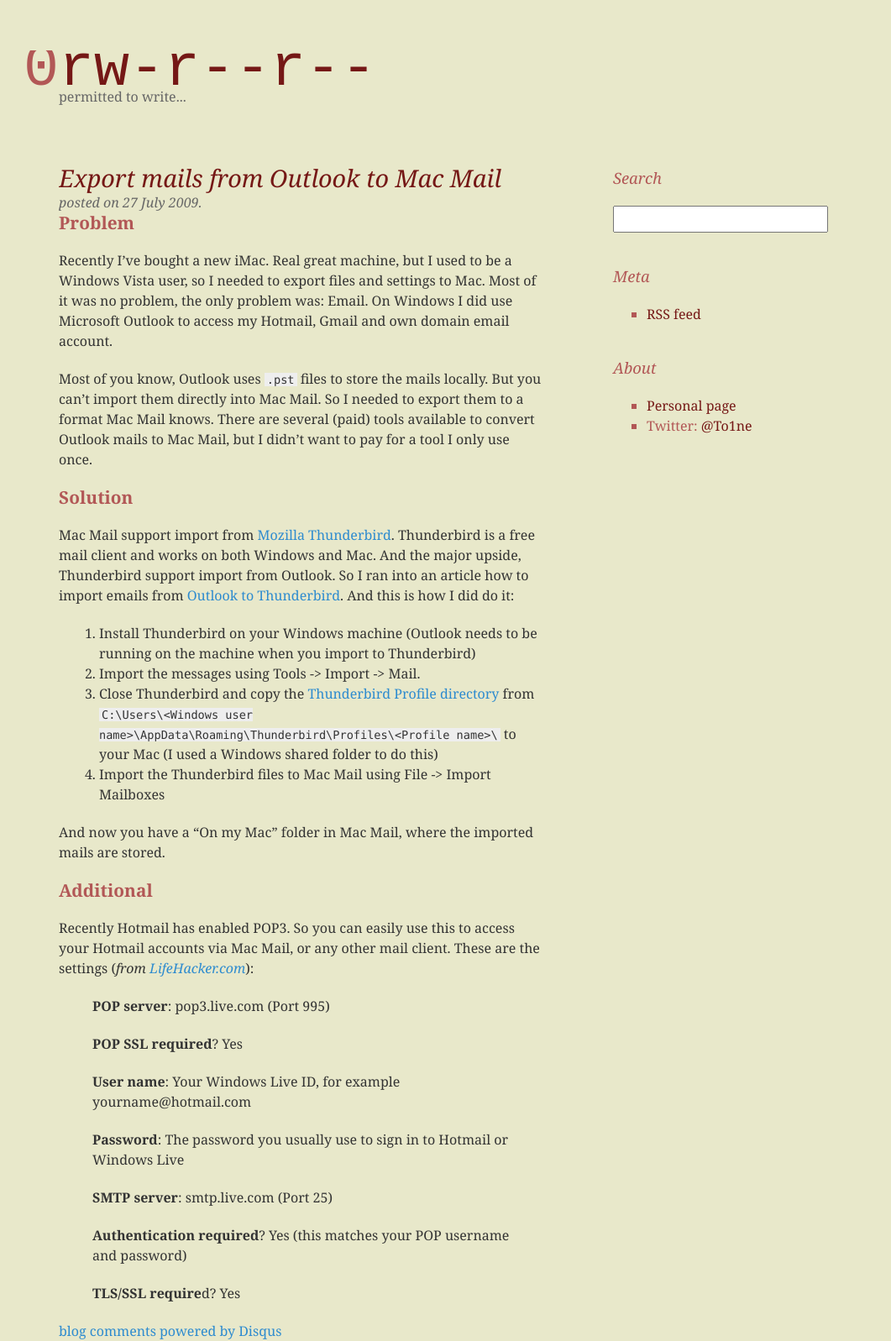
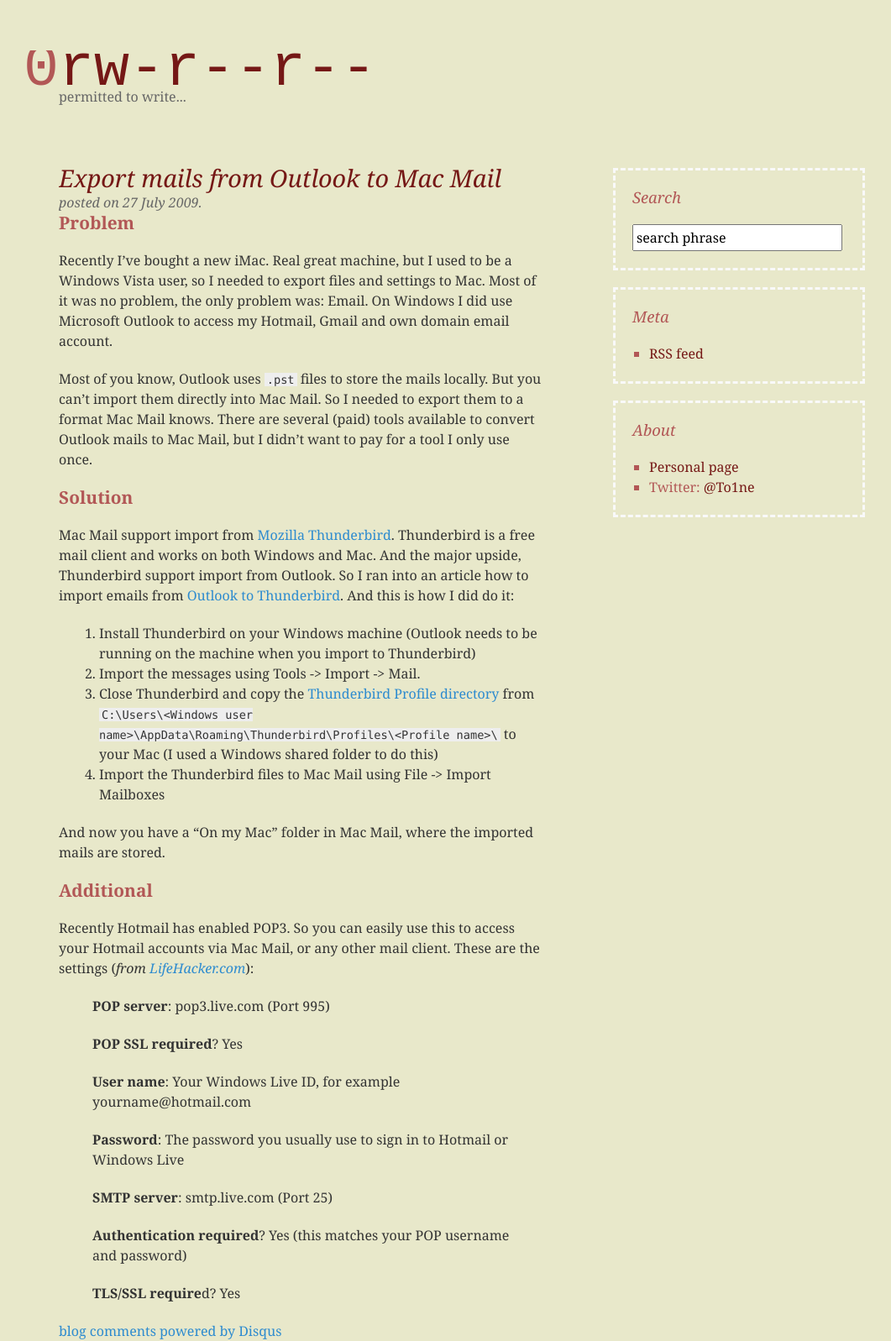
Before and after one commit to Zagyarakushi/website, a Jekyll site: the page built from _posts/2009-07-27-export-mails-from-outlook-to-mac-mail.md, in a window 1280 px wide. Shown: the whole page at 84% size, without its empty margins (90-1151 px from the left). Built offline with Jekyll 4.4.1, drawn with Linux system fonts in a browser that asks for light colours; comment, search, counter and statistics services are not loaded.

Commit message:
CSS cleanup

```diff
--- a/_layouts/default.html
+++ b/_layouts/default.html
@@ -32,7 +32,7 @@
 						<input type="hidden" name="cx" value="012756515914671374425:dcryjfcxqvc" />
 						<input type="hidden" name="cof" value="FORID:10" />
 						<input type="hidden" name="ie" value="UTF-8" />
-						<input type="text" name="q" value="" onblur="if(this.value=='')this.value=this.defaultValue;" onfocus="if(this.value==this.defaultValue)this.value='';" id="search-text" />
+						<input type="text" name="q" value="search phrase" onblur="if(this.value=='')this.value=this.defaultValue;" onfocus="if(this.value==this.defaultValue)this.value='';" id="search-text" />
 						<!--<input type="submit" name="sa" value="Search" />-->
 					</div>
 				</form>
--- a/css/style.css
+++ b/css/style.css
@@ -12,31 +12,6 @@
 	border: none;
 	text-decoration: none;
 }
-
-/*
-* Get rid of deprecated and non-semantic elements
-* These elements should not be used and replaced with proper alternatives
-*/
-b, i, hr, u, center, menu, layer, s, strike, font, xmp {
-	margin: 0;
-	padding: 0;
-	vertical-align: baseline;
-	outline: none;
-	font-size: 100%;
-	font-weight: normal;
-	font-style: normal;
-	background: transparent;
-	border: none;
-	text-decoration: none;
-}
-font {
-	color: #333;
-}
-center {
-	text-align: left;
-}
-/* End deprecated elements */
-
 /* Body */
 body {
 	line-height: 24px;
@@ -44,7 +19,6 @@
 	color: #333;
 	background: #E8E8CA;
 }
-
 /* Headers */
 h1, h2, h3, h4, h5, h6 {
 	font-style: normal;
@@ -69,16 +43,11 @@
 h6 {
 	font-size: 0.70em;
 }
-
 /* Paragraphs */
 p {
 	margin: 0 0 21px 0;
 }
-
 /* Lists */
-ol, ul {
-	list-style: none;
-}
 ul {
 	list-style: square;
 	margin: 0 0 21px 2.5em;
@@ -112,7 +81,6 @@
 dl dd {
 	margin: 6px 0 0 1.5em;
 }
-
 /* Text elements */
 strong {
 	font-weight: bold;
@@ -157,7 +125,6 @@
 li address, dd address {
 	margin: 0;
 }
-
 /* Blockquotes */
 blockquote {
 	margin: 0 2.5em;
@@ -173,7 +140,6 @@
 	content: '';
 	content: none;
 }
-
 /* Links */
 a {
 	cursor: pointer;
@@ -181,25 +147,25 @@
 a img {
 	border: none;
 }
-
 /* Code */
 pre, code {
 	font: .85em Monaco, monospace, Courier, "Courier New";
 }
+pre code {
+	font-size: 1em;
+}
 pre {
-	overflow: auto;
+	background-color: #f9f9f9;
+	border: 1px solid #999999;
 	line-height: 21px;
 	margin-bottom: 21px;
+	overflow: auto;
 	padding: 9px;
 }
 code {
 	background: #EEEEEE none repeat scroll 0 0;
 	padding:0 3px;
 }
-pre code {
-	font-size: 1em;
-}
-
 /* Delete and insert */
 ins, dfn {
 	font-style: italic;
@@ -209,12 +175,10 @@
 del {
 	text-decoration: line-through;
 }
-
 /* Object */
 object {
 	margin-bottom: 21px;
 }
-
 /* Forms */
 input, textarea {
 	font-size: 1em;
@@ -230,7 +194,6 @@
 option {
 	padding: 1px 3px;
 }
-
 /* Tables */
 table {
 	border-collapse: collapse;
@@ -240,33 +203,27 @@
 th, td {
 	text-align: left;
 }
-
 /* Horizontal rule */
 hr {
 	margin-bottom: 21px;
 }
-
 /* Major container */
 #container {
 	overflow: hidden;
 	width: 960px;
 	margin: 0 auto;
 }
-
 h2, h3, h4, h5, h6 {
 	color: #B25756;
 	font-weight: bold;
 }
-
 h1 a {
 	color: #751816;
 }
-
 h1 a:hover {
 	color: #B25756;
 	text-decoration: none;
 }
-
 a:hover, a:active {
 	color:#D45755;
 	text-decoration:underline;
@@ -288,7 +245,6 @@
 	white-space: nowrap;
 	width: 100%;
 }
-
 /* Dasher title */
 #dasher {
 	display: block;
@@ -307,26 +263,21 @@
 	font: normal normal normal 70px/45px monospace;
 	z-index: 5;
 }
-
 #dasher .title {
 	margin-bottom: -45px;
 }
-
 #dasher a {
 	background: #E8E8CA;
 }
-
 #dasher .pre {
 	margin: 0 0 -45px -9999px;
 	overflow: hidden;
 	text-align: right;
 	width: 9999px;
 }
-
 #dasher .post {
 	z-index: 4;
 }
-
 #dasher h2 {
 	color: #666666;
 	font: normal normal normal 16px/20px Georgia, Times, "Times New Roman", serif;
@@ -341,12 +292,10 @@
 	margin-top: 200px;
 	width: 580px;
 }
-
 #content h1 {
 	margin-bottom: 5px;
 	font-style: italic;
 }
-
 .postdate {
 	color: #666666;
 	font-style: italic;
@@ -360,32 +309,31 @@
 	margin-top: 200px;
 	width: 300px;
 }
-
+#side h1, form {
+	margin: 20px;
+}
+#side input {
+	width: 240px;
+}
 #side h1 {
 	color: #B25756;
 	font-style: italic;
 	font-size: 1.15em;
 }
-
 #side ul {
 	color: #B25756;
 }
-
 #side a {
 	color: #751816;
 }
-
 #side .box {
-	margin-bottom: 40px;
+	margin-bottom: 20px;
+	border: 3px dashed #f9f9f9;
 }
 
 /**************************
 * Pygments highlighting
 *************************/
-pre {
-	background-color: #f9f9f9;
-	border: 1px solid #999999;
-}
 .hll { background-color: #ffffcc }
 .c { color: #408080; font-style: italic } /* Comment */
 .err { border: 1px solid #FF0000 } /* Error */
```
